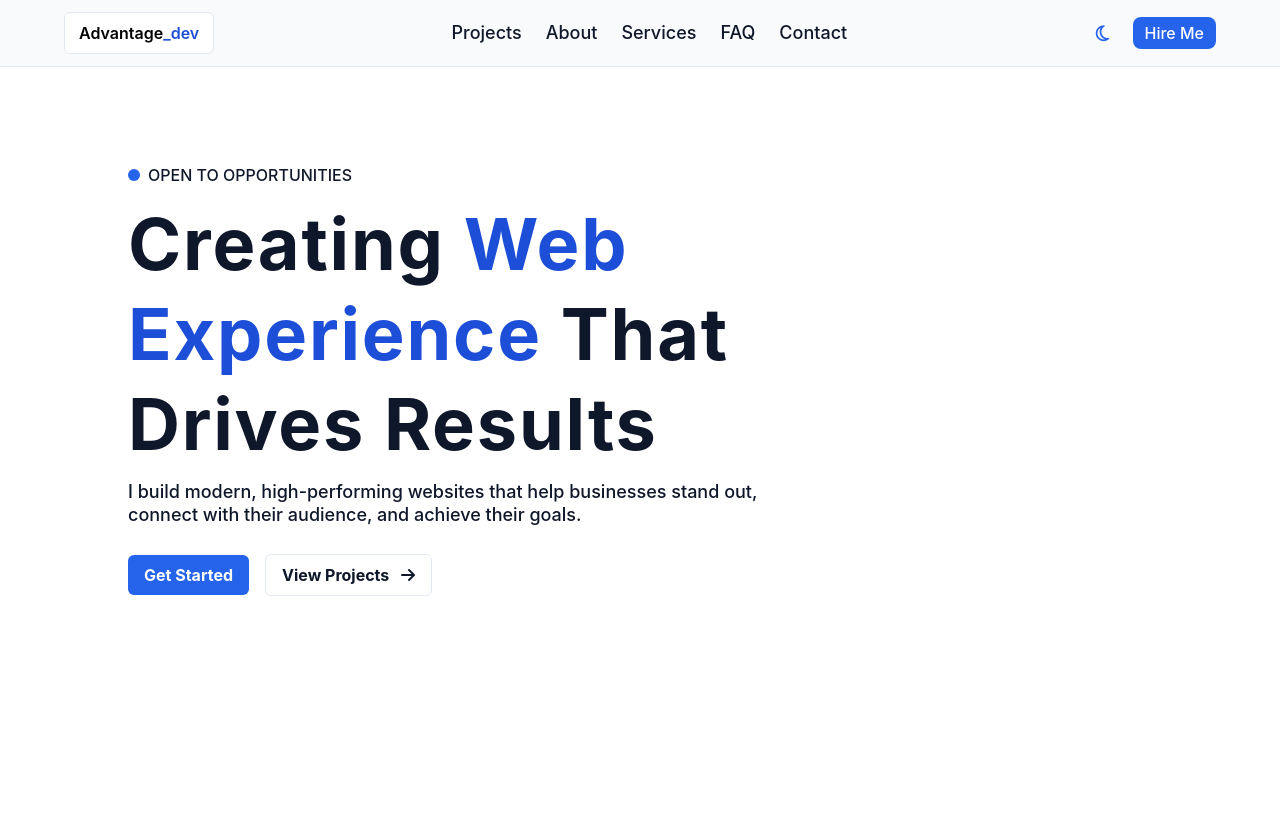
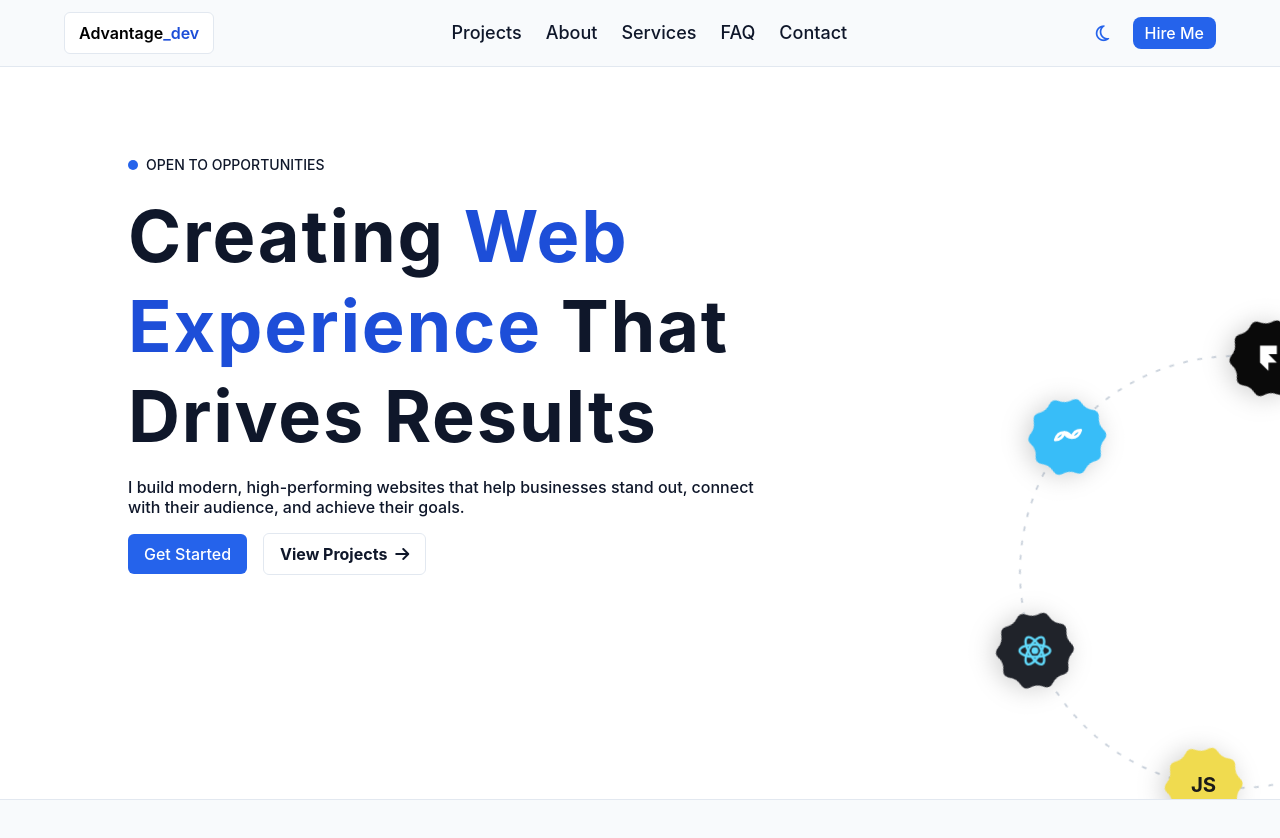
Before and after one commit to Advantage6dev/Professional-Portfolio, a React (Vite) app in the folder Portfolio/: page / in a window 1280 px wide. Shown: the top 838 px of the page. Built offline with nearby package versions, Linux system fonts and the light colour scheme.

Commit message:
hero section commit

```diff
--- /dev/null
+++ b/Portfolio/src/Comp/about.jsx
@@ -0,0 +1,11 @@
+import React from 'react';
+
+const about = () => {
+  return (
+    <>
+      <section className='h-[calc(100vh-4rem)] bg-[var(--navbar)]'></section>
+    </>
+  );
+};
+
+export default about;
--- /dev/null
+++ b/Portfolio/src/Comp/floatingIcons.jsx
@@ -0,0 +1,205 @@
+import React from 'react';
+
+const CircularTechStack = () => {
+  const blobPath = (cx, cy, points, outerR, innerR) => {
+    const pts = [];
+    const step = Math.PI / points;
+
+    for (let i = 0; i < points * 2; i++) {
+      const r = i % 2 === 0 ? outerR : innerR;
+      const angle = i * step;
+
+      pts.push({
+        x: cx + r * Math.cos(angle),
+        y: cy + r * Math.sin(angle),
+      });
+    }
+
+    const mid = (a, b) => ({
+      x: (a.x + b.x) / 2,
+      y: (a.y + b.y) / 2,
+    });
+
+    let d = `M ${
+      mid(pts[pts.length - 1], pts[0]).x
+    } ${mid(pts[pts.length - 1], pts[0]).y} `;
+
+    for (let i = 0; i < pts.length; i++) {
+      const next = pts[(i + 1) % pts.length];
+      const m = mid(pts[i], next);
+
+      d += `Q ${pts[i].x} ${pts[i].y} ${m.x} ${m.y} `;
+    }
+
+    return d + 'Z';
+  };
+
+  const blobD = blobPath(50, 50, 10, 42, 34);
+
+  const stack = [
+    {
+      key: 'html',
+      top: 79,
+      left: 259,
+      color: '#E44D26',
+      glow: 'rgba(228,77,38,0.55)',
+      icon: (
+        <svg viewBox='0 0 24 24' width='34' height='34'>
+          <path
+            fill='white'
+            d='M1.5 0h21l-1.91 21.563L11.977 24l-8.564-2.438L1.5 0zm7.031 9.75l-.232-2.718 10.059.003.23-2.622L5.412 4.41l.698 8.01h9.126l-.326 3.426-2.91.804-2.955-.81-.188-2.11H6.248l.33 4.171L12 19.351l5.379-1.443.744-8.157H8.531z'
+          />
+        </svg>
+      ),
+    },
+
+    {
+      key: 'css',
+      top: 169,
+      left: 415,
+      color: '#264DE4',
+      glow: 'rgba(38,77,228,0.55)',
+      icon: (
+        <svg viewBox='0 0 24 24' width='34' height='34'>
+          <path
+            fill='white'
+            d='M1.5 0h21l-1.91 21.563L11.977 24l-8.564-2.438L1.5 0zm17.09 4.413L5.41 4.41l.213 2.622 10.125.002-.255 2.716h-6.64l.24 2.573h6.182l-.366 3.523-2.91.804-2.956-.81-.188-2.11h-2.61l.29 3.855L12 19.351l5.373-1.53L18.59 4.414z'
+          />
+        </svg>
+      ),
+    },
+
+    {
+      key: 'js',
+      top: 349,
+      left: 415,
+      color: '#F0DB4F',
+      glow: 'rgba(240,219,79,0.55)',
+      icon: <span className='text-[17px] font-bold text-[#1a1a1a]'>JS</span>,
+    },
+
+    {
+      key: 'react',
+      top: 439,
+      left: 259,
+      color: '#20232A',
+      glow: 'rgba(97,218,251,0.55)',
+      icon: (
+        <svg
+          viewBox='0 0 24 24'
+          width='34'
+          height='34'
+          fill='none'
+          stroke='#61dafb'
+          strokeWidth='1.4'
+        >
+          <circle cx='12' cy='12' r='2' fill='#61dafb' stroke='none' />
+          <ellipse cx='12' cy='12' rx='9' ry='3.6' />
+          <ellipse
+            cx='12'
+            cy='12'
+            rx='9'
+            ry='3.6'
+            transform='rotate(60 12 12)'
+          />
+          <ellipse
+            cx='12'
+            cy='12'
+            rx='9'
+            ry='3.6'
+            transform='rotate(120 12 12)'
+          />
+        </svg>
+      ),
+    },
+
+    {
+      key: 'tailwind',
+      top: 349,
+      left: 103,
+      color: '#38BDF8',
+      glow: 'rgba(56,189,248,0.55)',
+      icon: (
+        <svg
+          viewBox='0 0 24 24'
+          width='30'
+          height='30'
+          fill='none'
+          stroke='white'
+          strokeWidth='1.8'
+          strokeLinecap='round'
+          strokeLinejoin='round'
+        >
+          <path d='M4 14c1-3.5 3-5 6-5s4 1.5 5 3.5c1-3.5 3-5 6-5-1 3.5-3 5-6 5s-4-1.5-5-3.5c-1 3.5-3 5-6 5z' />
+        </svg>
+      ),
+    },
+
+    {
+      key: 'framer',
+      top: 169,
+      left: 103,
+      color: '#0a0a0a',
+      glow: 'rgba(120,120,120,0.55)',
+      icon: (
+        <svg viewBox='0 0 24 24' width='28' height='28' fill='white'>
+          <path d='M6 3h12v6h-6l6 6h-6v6l-6-6v-6z' />
+        </svg>
+      ),
+    },
+  ];
+
+  return (
+    <div className='relative flex h-[600px] w-[600px] items-center justify-center tech-orbit'>
+      {/* Circular dashed ring */}
+      <svg
+        viewBox='0 0 600 600'
+        width='600'
+        height='600'
+        className='absolute inset-0'
+      >
+        <circle
+          cx='300'
+          cy='300'
+          r='180'
+          fill='none'
+          stroke='rgb(148 163 184 / 0.5)'
+          strokeWidth='1.5'
+          strokeDasharray='4 8'
+        />
+      </svg>
+
+      {/* Tech stack */}
+      {stack.map((item) => (
+        <div
+          key={item.key}
+          className='absolute h-[82px] w-[82px]'
+          style={{
+            top: item.top,
+            left: item.left,
+          }}
+        >
+          {/* Glow */}
+          <div className='absolute -inset-2.5 rounded-full opacity-70 blur-[2px]' />
+
+          {/* Blob */}
+          <svg
+            viewBox='0 0 100 100'
+            width='82'
+            height='82'
+            className='absolute inset-0 drop-shadow-[0_4px_10px_rgba(0,0,0,0.18)] '
+          >
+            <path fill={item.color} d={blobD} />
+          </svg>
+
+          {/* Icon */}
+          <div className='absolute inset-0 flex items-center justify-center tech-icon'>
+            {item.icon}
+          </div>
+        </div>
+      ))}
+    </div>
+  );
+};
+
+export default CircularTechStack;
--- a/Portfolio/src/Comp/hero.jsx
+++ b/Portfolio/src/Comp/hero.jsx
@@ -1,44 +1,74 @@
 import React from 'react';
+import CircularTechStack from './floatingIcons.jsx';
 
 const Hero = () => {
   return (
     <>
-      <header className=' h-screen'>
-        <section className='px-8 py-12 md:px-12 md:py-20 lg:px-32 lg:py-24 '>
+      <header className='h-[calc(100vh-67px)] max-h-[800px] relative bg-[var(--bgCL)] border-b border-[var(--border)] overflow-hidden flex items-center md:block'>
+        <section className='px-4 md:px-12 md:pt-18 lg:px-32 lg:pt-22 animate-slide-in relative z-20 mx-auto flex items-center'>
           <div className=''>
-            <div className='flex flex-col gap-3 md:max-w-200'>
+            <div className='flex flex-col gap-4 lg:max-w-200'>
               <div className='flex gap-2 items-center'>
-                <span className='bg-[var(--blue-PRY)] w-3 h-3 rounded-full'></span>
-                <h1 className='font-medium text-base uppercase text-[var(--mainText)]'>
+                <span className='bg-[var(--blue-PRY)] w-2 h-2 md:w-2.5 md:h-2.5 rounded-full'></span>
+                <h1 className='font-medium text-sm uppercase text-[var(--mainText)]'>
                   Open to opportunities
                 </h1>
               </div>
-              <h1 className='font-bold text-6xl lg:text-7xl text-[var(--mainText)] leading-tight  tracking-wide leading-none'>
+              <h1 className='font-bold text-6xl lg:text-7xl text-[var(--mainText)] leading-tighter md:leading-tight  tracking-wide'>
                 Creating{' '}
                 <span className='text-[var(--accent)]'>Web Experience</span>{' '}
                 That Drives Results
               </h1>
-              <p className='text-[var(--mainText)] text-lg font-medium leading-tight max-w-160'>
+              <p className='text-[var(--mainText)] text-base font-medium leading-tight max-w-160'>
                 I build modern, high-performing websites that help businesses
                 stand out, connect with their audience, and achieve their goals.
               </p>
-              <div className='flex gap-4 items-center mt-4'>
+              <div className='flex gap-4 items-center '>
                 <a
                   href='#contact'
-                  className='px-4 py-2 bg-[var(--blue-PRY)] text-white font-bold rounded-md hover:bg-[var(--accent)] transition-all duration-300 hover:-translate-y-1'
+                  className='px-4 py-2 bg-[var(--blue-PRY)] text-white font-medium rounded-md hover:bg-[var(--accent)] transition-all duration-300 hover:-translate-y-1 text-base'
                 >
                   Get Started
                 </a>
                 <a
                   href='#projects'
-                  className='px-4 py-2  text-[var(--mainText)] font-bold rounded-md border border-[var(--border)] transition-all duration-300 hover:-translate-y-1 hover:bg-[var(--navbar)]'
+                  className='group inline-flex items-center gap-2 px-4 py-2 text-[var(--mainText)] font-bold rounded-md border border-[var(--border)] transition-all duration-300 hover:-translate-y-1 hover:bg-[var(--navbar)] text-base'
                 >
-                  View Projects <i className='fa-solid fa-arrow-right ml-2'></i>
+                  <span>View Projects</span>
+
+                  <i className='fa-solid fa-arrow-right transition-transform duration-300 group-hover:rotate-90'></i>
                 </a>
               </div>
             </div>
           </div>
         </section>
+        {/* Tech stack */}
+        <div
+          className='
+       pointer-events-none
+      absolute
+
+
+      right-[-60%]
+  top-[45%]
+  scale-85
+
+  sm:right-[-40%]
+  sm:top-[30%]
+  sm:scale-90
+
+  md:right-[-25%]
+  md:top-[37%]
+  md:scale-100
+
+  /* Desktop */
+  lg:right-[-20%]
+  lg:top-[28%]
+  lg:scale-120
+    '
+        >
+          <CircularTechStack />
+        </div>
       </header>
     </>
   );
--- a/Portfolio/src/app.jsx
+++ b/Portfolio/src/app.jsx
@@ -1,12 +1,14 @@
 import React from 'react';
 import Navbar from './Comp/navbar.jsx';
 import Hero from './Comp/hero.jsx';
+import About from './Comp/about.jsx';
 
 const app = () => {
   return (
     <>
       <Navbar />
       <Hero />
+      <About />
     </>
   );
 };
--- a/Portfolio/src/style.css
+++ b/Portfolio/src/style.css
@@ -43,3 +43,48 @@ body {
     padding: 0 8rem;
   }
 } */
+
+/* ANIMATIONS */
+@keyframes slideIn {
+  from {
+    opacity: 0;
+    transform: translateY(40px);
+  }
+
+  to {
+    opacity: 1;
+    transform: translateY(0);
+  }
+}
+
+.animate-slide-in {
+  animation: slideIn 0.8s ease-out forwards;
+}
+
+@keyframes tech-orbit {
+  from {
+    transform: rotate(0deg);
+  }
+
+  to {
+    transform: rotate(360deg);
+  }
+}
+
+.tech-orbit {
+  animation: tech-orbit 30s linear infinite;
+}
+
+.tech-icon {
+  animation: tech-counter-rotate 30s linear infinite;
+}
+
+@keyframes tech-counter-rotate {
+  from {
+    transform: rotate(0deg);
+  }
+
+  to {
+    transform: rotate(-360deg);
+  }
+}
```
